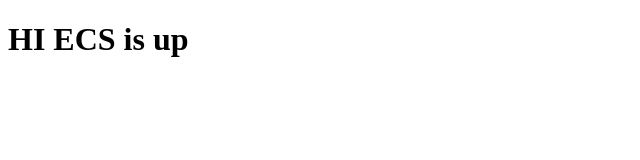
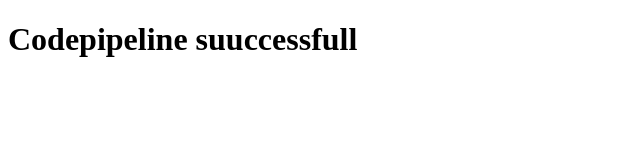
Before and after one commit to 2402199/CiCD-ECS, a plain HTML site: page index.html in a window 1280 px wide. Shown: the whole page, without its empty margins (0-640 px from the left). Drawn offline with Linux system fonts and the light colour scheme.

Commit message:
change 12

```diff
--- a/index.html
+++ b/index.html
@@ -7,6 +7,6 @@
     <title>Document</title>
 </head>
 <body>
-    <h1>HI ECS is up</h1>
+    <h1>Codepipeline suuccessfull</h1>
 </body>
 </html>
```
